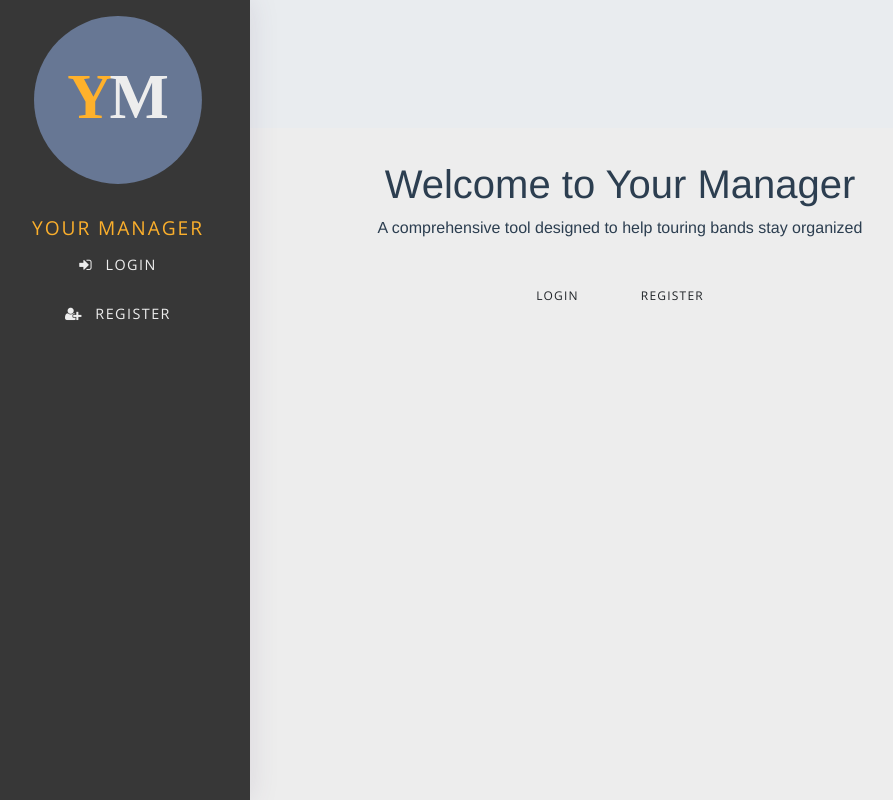
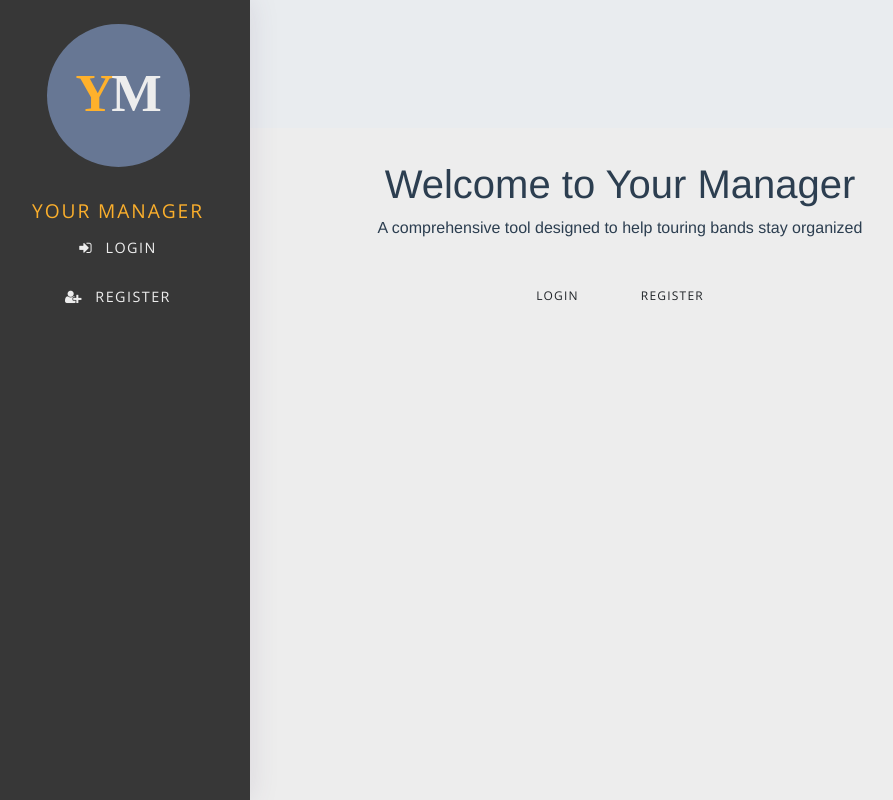
Before and after one commit to CWRU-KHAN/your-manager, a Vue app: page / in a window 1280 px wide. Shown: the whole page, without its empty margins (14-907 px from the left). Built offline with nearby package versions, Linux system fonts and the light colour scheme.

Commit message:
added-quick-icon-padding

```diff
--- a/src/components/Navbar.vue
+++ b/src/components/Navbar.vue
@@ -101,8 +101,9 @@ a {
 
 .nav-ym-icon {
     padding: 1em;
-    height: 200px;
-    width: 200px
+    margin-top: .5em;
+    height: 175px;
+    width: 175px
 }
 
 .nav-heading {
```
